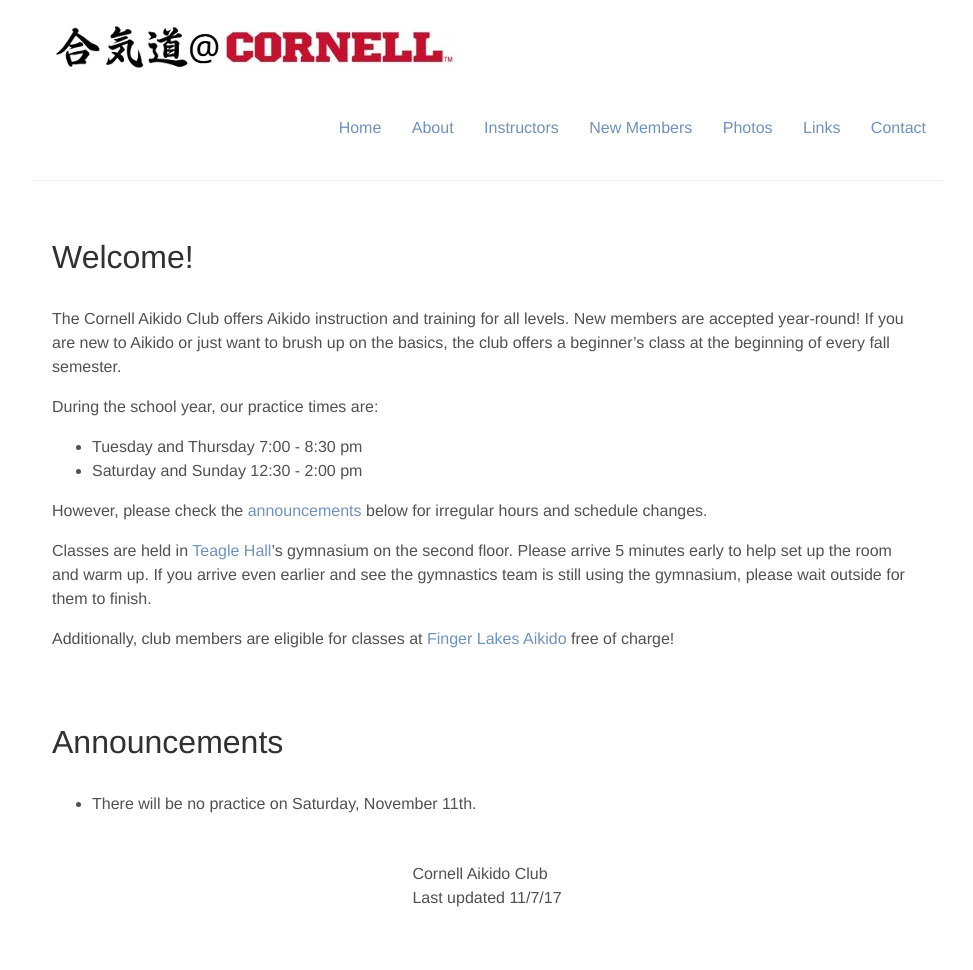
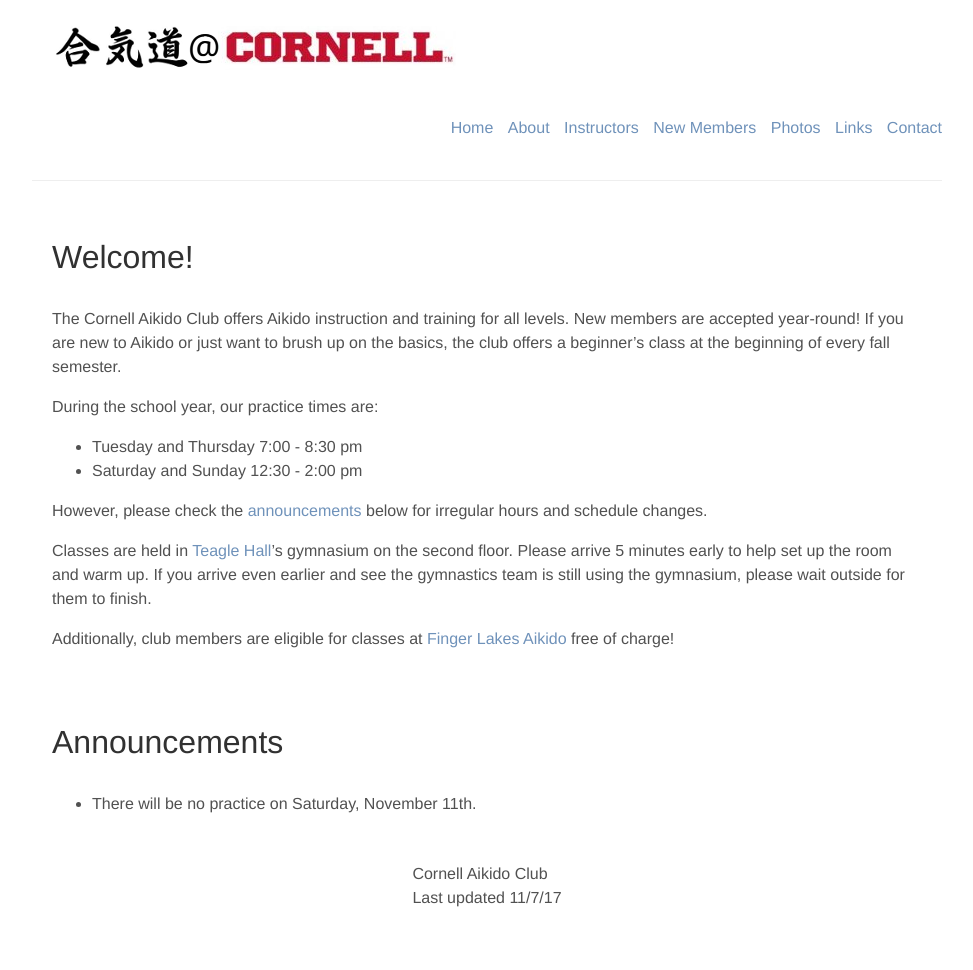
Before and after one commit to CornellAikido/website, a Jekyll site: the page built from pages/index.md, in a window 1280 px wide. Shown: the whole page, without its empty margins (153-1126 px from the left). Built offline with Jekyll 4.4.1, drawn with Linux system fonts in a browser that asks for light colours; our own code applies the rules of GitHub Pages for plain Markdown files.

Commit message:
Update _nav.scss

```diff
--- a/_sass/_nav.scss
+++ b/_sass/_nav.scss
@@ -7,6 +7,5 @@
   li {
     display: inline-block;
     margin-left: 10px;
-    margin-right: 1em;
   }
 }
```
